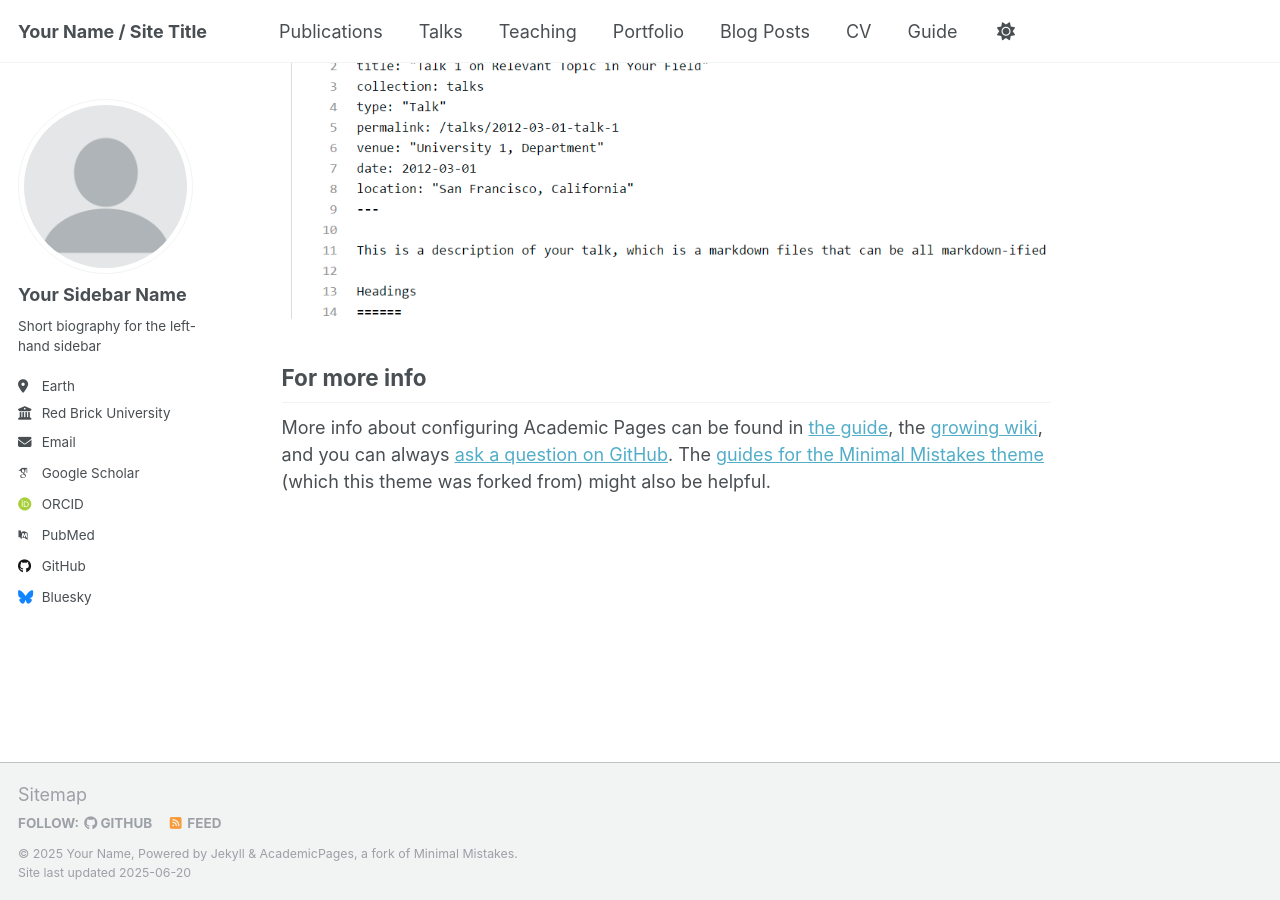
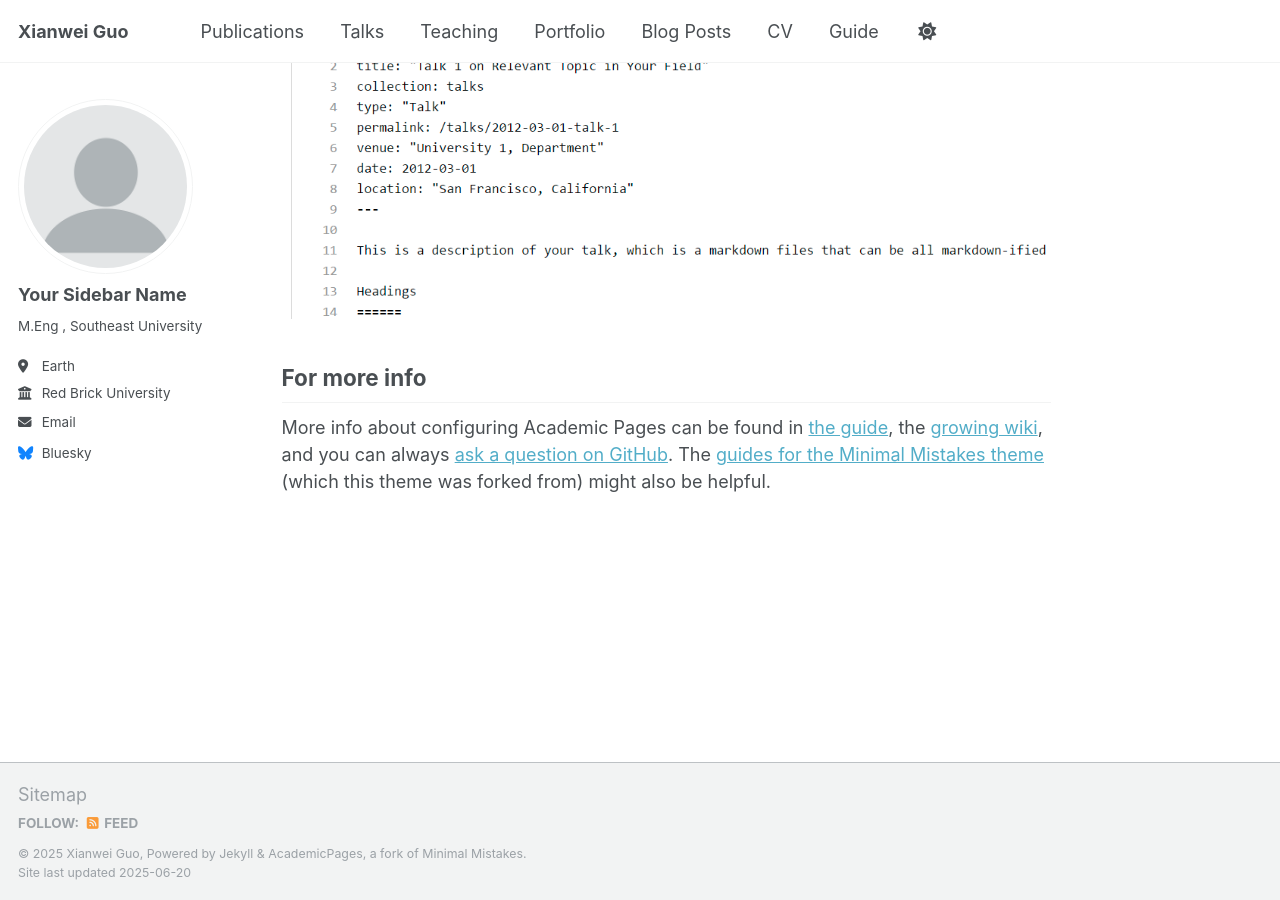
Before and after one commit to Nguxw/Nguxw.github.io, a Jekyll site: the page built from _pages/about.md, in a window 1280 px wide and 900 px high, scrolled down 2636 px. Built offline with Jekyll 4.4.1, drawn with Linux system fonts in a browser that asks for light colours; some web fonts are replaced.

Commit message:
Update _config.yml

```diff
--- a/_config.yml
+++ b/_config.yml
@@ -9,9 +9,9 @@
 # Basic Site Settings
 locale                   : "en-US"
 site_theme               : "default"
-title                    : "Your Name / Site Title"
+title                    : "Xianwei Guo"
 title_separator          : "-"
-name                     : &name "Your Name"
+name                     : &name "Xianwei Guo"
 description              : &description "personal description"
 url                      : https://academicpages.github.io # the base hostname & protocol for your site e.g. "https://[your GitHub username].github.io" or if you already have some other page hosted on Github then use "https://[your GitHub username].github.io/[Your Repo Name]"
 baseurl                  : "" # the subpath of your site, e.g. "/blog"
@@ -25,7 +25,7 @@
   avatar           : "profile.png"
   name             : "Your Sidebar Name"
   pronouns         : # example: "she/her"
-  bio              : "Short biography for the left-hand sidebar"
+  bio              : "M.Eng , Southeast University"
   location         : "Earth"
   employer         : "Red Brick University"
   uri              : # URL
@@ -34,11 +34,11 @@
   # Academic websites
   academia         : # URL
   arxiv            : # URL - Update with the correct link to your profile
-  googlescholar    : "https://scholar.google.com/citations?user=PS_CX0AAAAAJ"
+  googlescholar    : # URL
   impactstory      : # URL
-  orcid            : "http://orcid.org/yourorcidurl"
+  orcid            : # URL
   semantic         : # URL
-  pubmed           : "https://www.ncbi.nlm.nih.gov/pubmed/?term=john+snow"
+  pubmed           : # URL
   researchgate     : # URL
   scopus           : # URL
 
@@ -46,7 +46,7 @@
   bitbucket        : # Username - Update with your username on the site
   codepen          : # Username
   dribbble         : # Username
-  github           : "academicpages"
+  github           : # Username
   kaggle           : # Username
   stackoverflow    : # User number or user number and name (i.e., use "1" or "1/jeff-atwood")
 
```
